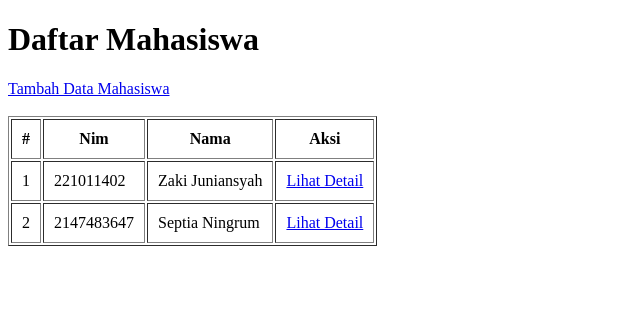
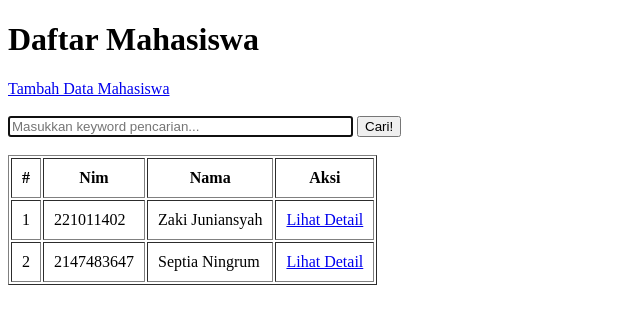
Before and after one commit to zakijuniansyah/pw2025_221011402197, a PHP site: page /latihan3.php in a window 1280 px wide. Shown: the top 324 px of the page, without its empty margins (0-640 px from the left). Run offline with PHP 8.4, Linux system fonts and the light colour scheme; data comes from the database, SQL or seed files in the repository.

Commit message:
menambahkan fungsi pencarian

```diff
--- a/Kuliah/pertemuan11/function.php
+++ b/Kuliah/pertemuan11/function.php
@@ -54,4 +54,15 @@
 
         return mysqli_affected_rows($koneksi);
     }
+
+    // mencari data
+    function cari($keyword) {
+        $query = "SELECT * FROM mahasiswa WHERE
+                    nama LIKE '%$keyword%' OR
+                    nim LIKE '%$keyword%' OR
+                    email LIKE '%$keyword%' OR
+                    jurusan LIKE '%$keyword%'
+                ";
+        return query($query);
+    }
 ?>
--- a/Kuliah/pertemuan11/latihan3.php
+++ b/Kuliah/pertemuan11/latihan3.php
@@ -1,6 +1,11 @@
 <?php
 require "function.php";
 $mahasiswa = query("SELECT * FROM mahasiswa");
+
+// ketika tombol cari ditekan
+if (isset($_POST["cari"])) {
+    $mahasiswa = cari($_POST["keyword"]);
+}
 ?>
 
 <!DOCTYPE html>
@@ -16,6 +21,12 @@ $mahasiswa = query("SELECT * FROM mahasiswa");
     <a href="tambah.php">Tambah Data Mahasiswa</a>
     <br><br>
 
+    <form action="" method="post">
+        <input type="text" name="keyword" size="40" placeholder="Masukkan keyword pencarian..." autocomplete="off" autofocus>
+        <button type="submit" name="cari">Cari!</button>
+    </form>
+    <br>
+
     <table border="1" cellpadding="10" cellspasing="0">
         <tr>
             <th>#</th>
@@ -23,6 +34,15 @@ $mahasiswa = query("SELECT * FROM mahasiswa");
             <th>Nama</th>
             <th>Aksi</th>
         </tr>
+
+        <?php if (empty($mahasiswa)) : ?>
+            <tr>
+                <td colspan="4">
+                    <p style="color: red; font-style: italic;">Data mahasiswa tidak ditemukan!</p>
+                </td>
+            </tr>
+        <?php endif; ?>
+
         <?php $i = 1; ?>
         <?php foreach ($mahasiswa as $mhs) : ?>
         <tr>
```
